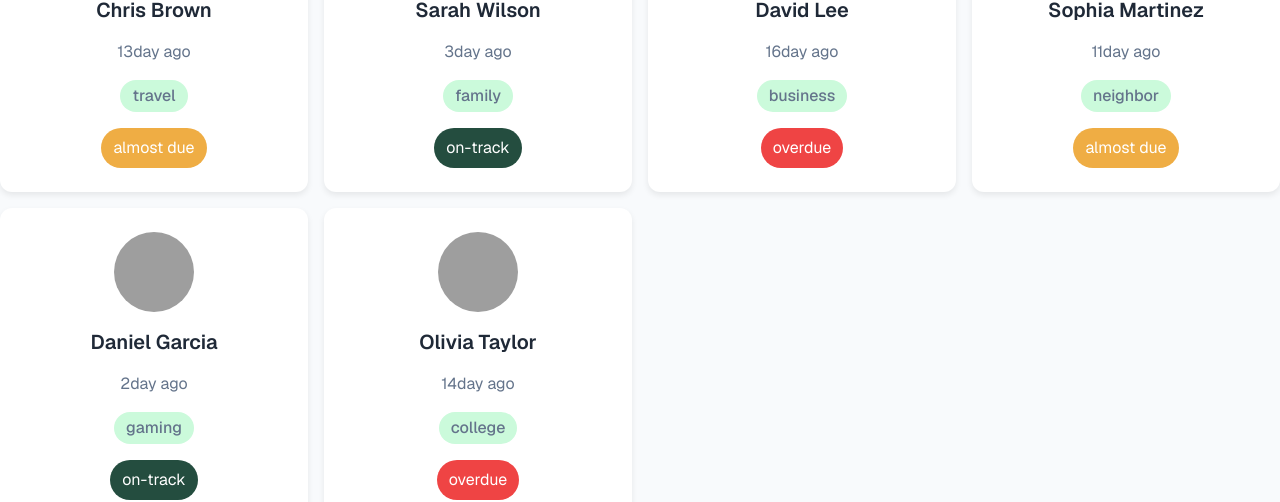
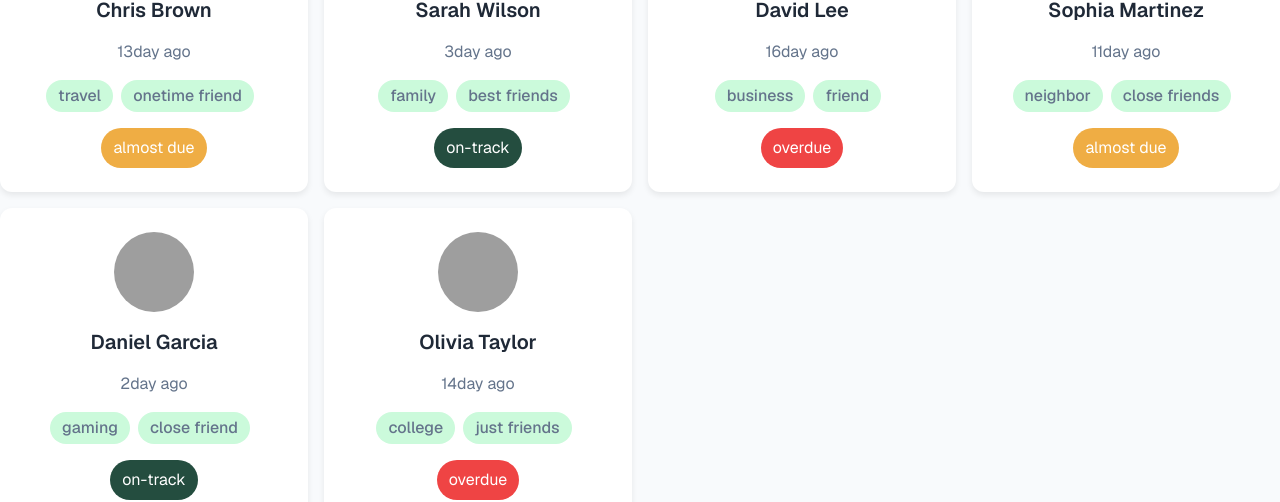
Before and after one commit to MaksumulEmon/Keen-Keeper, a React (Vite) app: page / in a window 1280 px wide. Shown: the part 1054-1556 px from the top of the page. Built offline with nearby package versions, Linux system fonts and the light colour scheme; grey boxes are pictures that could not be loaded.

Commit message:
Custom Hook

```diff
--- a/public/data.json
+++ b/public/data.json
@@ -6,7 +6,7 @@
         "email": "john@example.com",
         "days_since_contact": 12,
         "status": "overdue",
-        "tags": "college",
+         "tags": ["college", "close friend"],
         "bio": "Met in university. Love hiking together.",
         "goal": 14,
         "next_due_date": "2025-07-20"
@@ -18,7 +18,7 @@
         "email": "jane@example.com",
         "days_since_contact": 10,
         "status": "almost due",
-        "tags": "office",
+        "tags": ["office","best friend"],
         "bio": "Work colleague and project partner.",
         "goal": 14,
         "next_due_date": "2025-07-18"
@@ -30,7 +30,7 @@
         "email": "mike@example.com",
         "days_since_contact": 5,
         "status": "on-track",
-        "tags": "gym",
+        "tags": ["gym","just friend"],
         "bio": "Workout buddy from gym.",
         "goal": 10,
         "next_due_date": "2025-07-25"
@@ -42,7 +42,7 @@
         "email": "emily@example.com",
         "days_since_contact": 15,
         "status": "overdue",
-        "tags": "school",
+        "tags":[ "school", "close friend"],
         "bio": "School friend, loves art.",
         "goal": 14,
         "next_due_date": "2025-07-15"
@@ -54,7 +54,7 @@
         "email": "chris@example.com",
         "days_since_contact": 13,
         "status": "almost due",
-        "tags": "travel",
+        "tags": ["travel", "onetime friend"],
         "bio": "Travel partner for trips.",
         "goal": 14,
         "next_due_date": "2025-07-19"
@@ -66,7 +66,7 @@
         "email": "sarah@example.com",
         "days_since_contact": 3,
         "status": "on-track",
-        "tags": "family",
+        "tags": ["family","best friends"],
         "bio": "Cousin, very close.",
         "goal": 7,
         "next_due_date": "2025-07-28"
@@ -78,7 +78,7 @@
         "email": "david@example.com",
         "days_since_contact": 16,
         "status": "overdue",
-        "tags": "business",
+        "tags": ["business","friend"],
         "bio": "Business partner.",
         "goal": 14,
         "next_due_date": "2025-07-14"
@@ -90,7 +90,7 @@
         "email": "sophia@example.com",
         "days_since_contact": 11,
         "status": "almost due",
-        "tags": "neighbor",
+        "tags": ["neighbor","close friends"],
         "bio": "Lives next door.",
         "goal": 14,
         "next_due_date": "2025-07-21"
@@ -102,7 +102,7 @@
         "email": "daniel@example.com",
         "days_since_contact": 2,
         "status": "on-track",
-        "tags": "gaming",
+        "tags": ["gaming","close friend"],
         "bio": "Online gaming friend.",
         "goal": 7,
         "next_due_date": "2025-07-30"
@@ -114,7 +114,7 @@
         "email": "olivia@example.com",
         "days_since_contact": 14,
         "status": "overdue",
-        "tags": "college",
+        "tags": ["college", "just friends"],
         "bio": "College best friend.",
         "goal": 14,
         "next_due_date": "2025-07-16"
--- a/src/Components/Ui/FriendsCard.jsx
+++ b/src/Components/Ui/FriendsCard.jsx
@@ -13,7 +13,15 @@ const FriendsCard = ({ friend }) => {
                     <p className='text-[#64748B] '>{friend.days_since_contact}day ago</p>
 
                     <div>
-                        <p className='text-[#64748B] font-medium bg-[#CBFADB] inline-block px-3 py-1 rounded-full'>{friend.tags}</p>
+                        {
+                            friend.tags.map((tag, index) => {
+                                return (
+                                    <p key={index} className='text-[#64748B] font-medium  bg-[#CBFADB] inline-block px-3 py-1 rounded-full mr-2'>{tag}</p>
+                                );
+                            })
+
+                        }
+
                     </div>
 
 
--- a/src/Components/homepageComponents/YourFriends.jsx
+++ b/src/Components/homepageComponents/YourFriends.jsx
@@ -1,29 +1,31 @@
-import React, {   useEffect, useState } from 'react';
+import React, {   } from 'react';
 import FriendsCard from '../Ui/FriendsCard';
 import { FadeLoader } from 'react-spinners';
+import useFriends from '../../hooks/useFriends';
 
 const YourFriends = () => {
 
+    const {friends, loading} = useFriends();
 
-    const [friends, setFriends] = useState([]);
-    const [loading, setLoading] = useState(true);
+    // const [friends, setFriends] = useState([]);
+    // const [loading, setLoading] = useState(true);
 
-    useEffect(() => {
-        const fetchData = async () => {
-            const res = await fetch("/data.json");
-            const data = await res.json();
-            console.log(data)
-            setFriends(data);
+    // useEffect(() => {
+    //     const fetchData = async () => {
+    //         const res = await fetch("/data.json");
+    //         const data = await res.json();
+    //         console.log(data)
+    //         setFriends(data);
 
 
-            setTimeout(() => {
-                setFriends(data);
-                setLoading(false)
-            }, 1000);
-        };
+    //         setTimeout(() => {
+    //             setFriends(data);
+    //             setLoading(false)
+    //         }, 1000);
+    //     };
 
-        fetchData();
-    }, []);
+    //     fetchData();
+    // }, []);
 
 
     return (
--- /dev/null
+++ b/src/hooks/useFriends.jsx
@@ -0,0 +1,28 @@
+import React, { useEffect, useState } from 'react';
+
+const useFriends = () => {
+
+    const [friends, setFriends] = useState([]);
+    const [loading, setLoading] = useState(true);
+
+    useEffect(() => {
+        const fetchData = async () => {
+            const res = await fetch("/data.json");
+            const data = await res.json();
+            console.log(data)
+            setFriends(data);
+
+
+            setTimeout(() => {
+                setFriends(data);
+                setLoading(false)
+            }, 1000);
+        };
+
+        fetchData();
+    }, []);
+
+    return {friends, loading}
+};
+
+export default useFriends;
```
